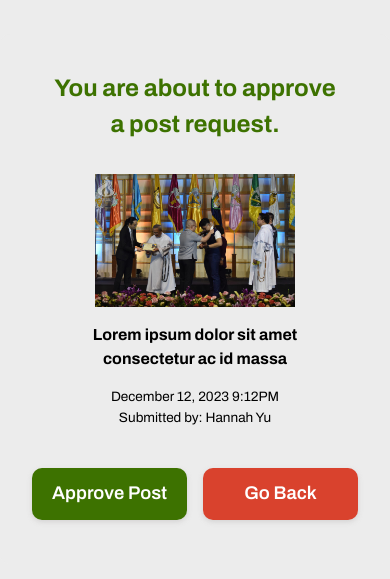
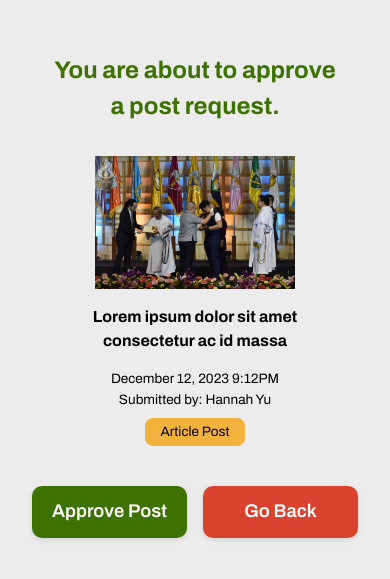
Before and after one commit to judgemongcal/se-becarios-cms, a React (Vite) app in the folder becarios-admin/: page / in a window 390 px wide. Shown: the part 123-702 px from the top of the page. Built offline with nearby package versions, Linux system fonts and the light colour scheme.

Commit message:
adjusted ApprovePostModal layout

```diff
--- a/becarios-admin/src/components/Modal.jsx
+++ b/becarios-admin/src/components/Modal.jsx
@@ -17,7 +17,7 @@ function ExceededLoginAttemptsModal() {
 function ApprovePostModal() {
   return (
     <div className="modal-bg bg-brand-input md:bg-modal-bg  justify-cente fixed top-0 z-[1000] flex h-[100%] w-[100%] items-center">
-      <div className="modal-container bg-brand-input rounded-10 mx-auto w-[100%] px-[2rem] py-[2.25rem] md:w-[50%] xl:w-[35%] 2xl:w-[25%]">
+      <div className="modal-container bg-brand-input rounded-10 3xl:w-[25%] mx-auto w-[100%] px-[2rem] py-[2.25rem] md:w-[50%] xl:w-[35%] 2xl:w-[500px]">
         <h1 className="text-brand-green mx-5 mb-[2rem] text-center text-[1.5rem] font-bold xl:text-[1.85rem]">
           You are about to approve a post request.
         </h1>
@@ -26,7 +26,7 @@ function ApprovePostModal() {
             <img
               src="./src/assets/sample_2.jpeg"
               alt=""
-              className="h-auto w-[200px] md:h-[150px] md:w-[300px]"
+              className="h-auto w-[200px] md:h-auto md:w-[300px]"
             />
           </div>
           <div className="post-info text-center md:ml-[1rem] md:text-left">
@@ -36,8 +36,11 @@ function ApprovePostModal() {
             <p className="text-[0.85rem] lg:text-[1.15rem]">
               December 12, 2023 9:12PM
             </p>
-            <p className="text-[0.85rem] lg:text-[1.15rem]">
+            <p className="mb-2 text-[0.85rem] lg:text-[1.15rem]">
               Submitted by: Hannah Yu
+            </p>
+            <p className="bg-brand-yellow rounded-8 mx-auto inline-block px-4 py-1 text-[0.85rem] lg:text-[1rem]">
+              Article Post
             </p>
           </div>
         </div>
```
